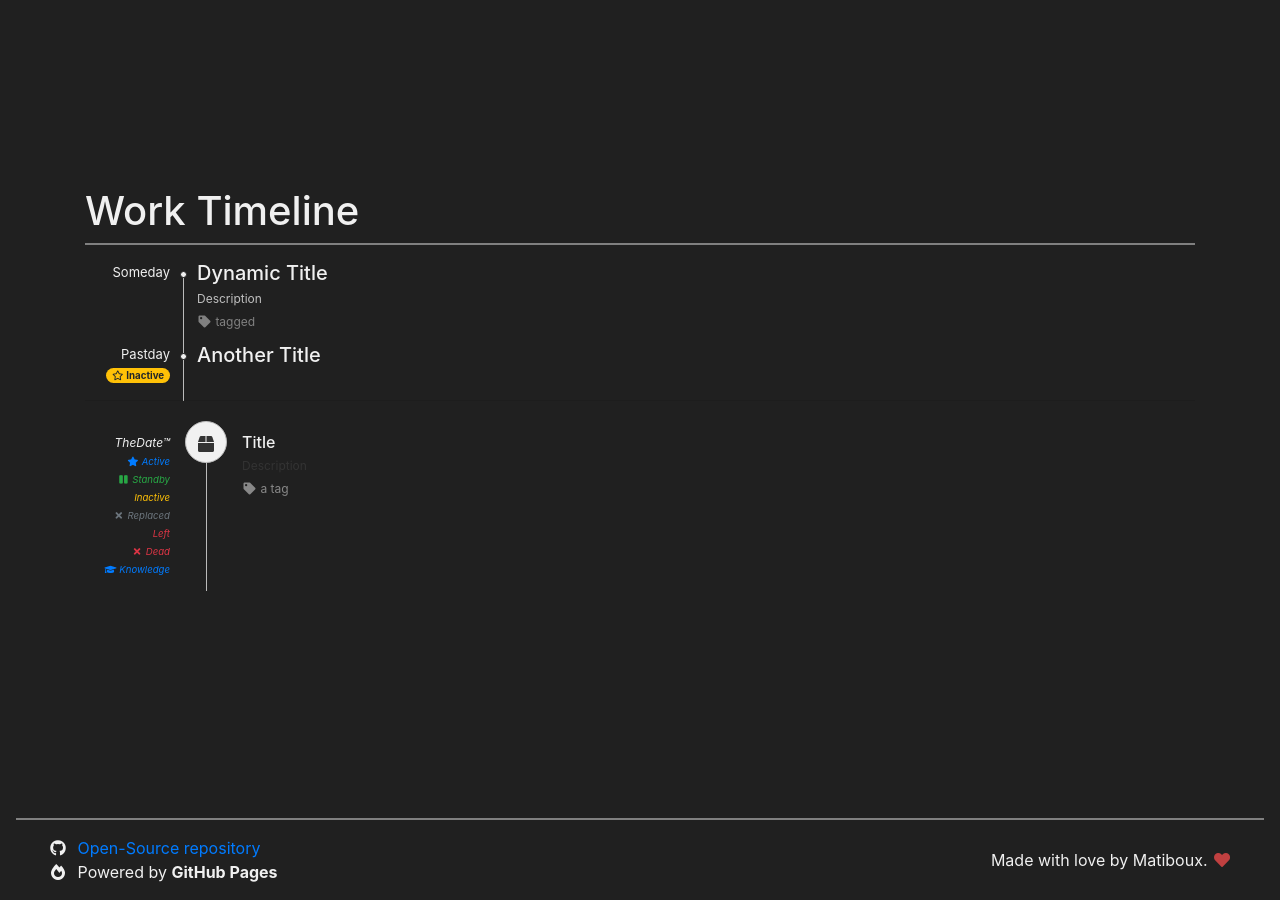
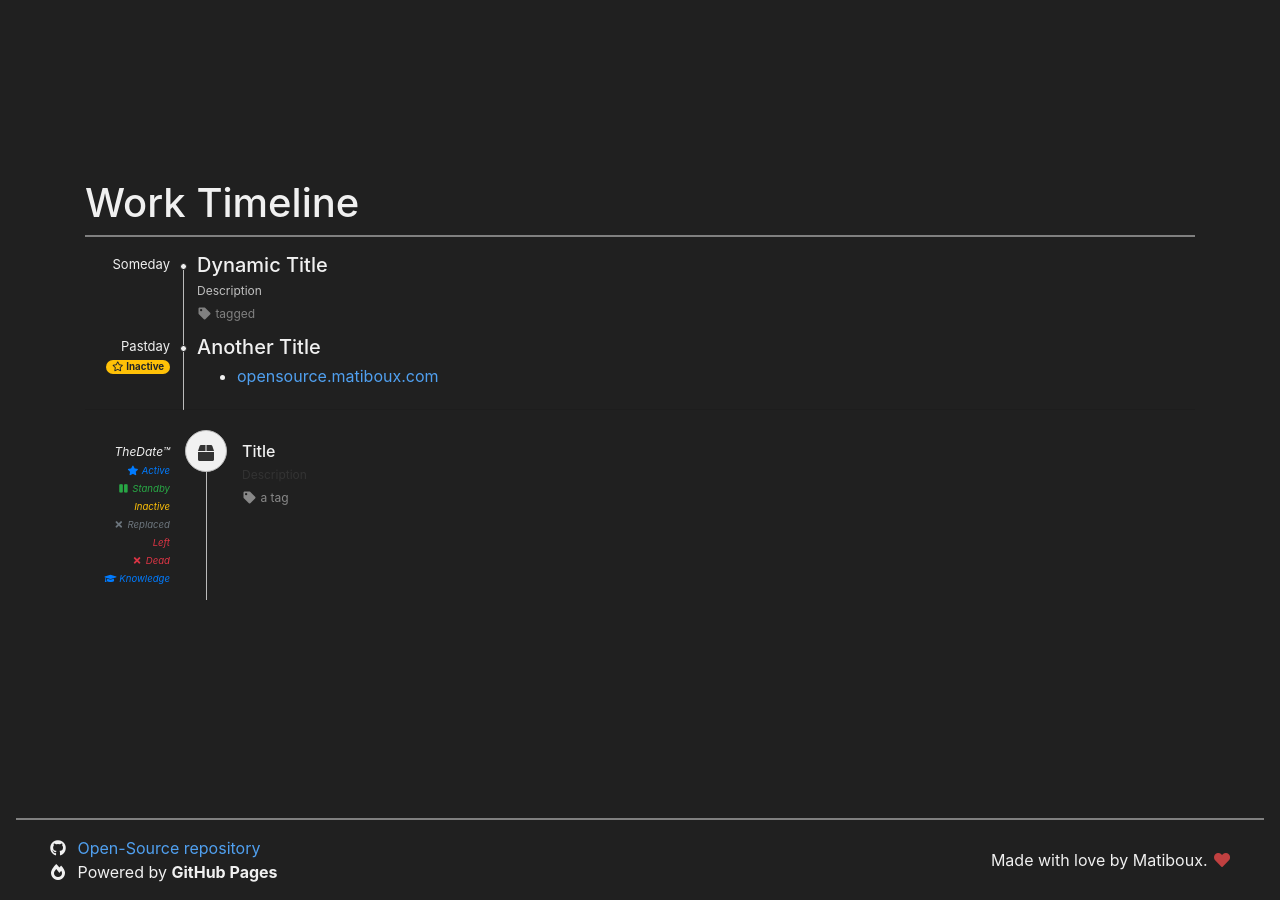
Before and after one commit to matiboux/matiboux.me, a Jekyll site: the page built from timeline.html, in a window 1280 px wide. Built offline with Jekyll 4.4.1, drawn with Linux system fonts in a browser that asks for light colours; nearby versions of some CDN libraries.

Commit message:
css links and stuff

```diff
--- a/_data/timeline.yml
+++ b/_data/timeline.yml
@@ -5,3 +5,6 @@
 - title: Another Title
   date: Pastday
   category: inactive
+  links:
+  - title: opensource.matiboux.com
+    href: https://opensource.matiboux.com/
--- a/_includes/loadtimeline.html
+++ b/_includes/loadtimeline.html
@@ -26,9 +26,23 @@
 				</div>
 				<div class="content">
 					<h4>{{ item.title }}</h4>
-					{% if item.description %}
+
+					{% if item.description.first %}
+						{% for description in item.description %}
+							<p class="description">{{ description }}</p>
+						{% endfor %}
+					{% else %}
 						<p class="description">{{ item.description }}</p>
 					{% endif %}
+
+					{% if item.links %}
+						<ul class="links">
+							{% for link in item.links %}
+								<li><a href="{{ link.href }}">{{ link.title }}</a></li>
+							{% endfor %}
+						</ul>
+					{% endif %}
+
 					{% if item.tag %}
 						<p class="tag"><i class="fas fa-tag fa-fw"></i> {{ item.tag }}</p>
 					{% endif %}
--- a/assets/css/style.css
+++ b/assets/css/style.css
@@ -18,6 +18,10 @@ body {
 	flex-direction: column;
 	color: #f0f0f0;
 }
+
+a { color: #50a0f0 }
+a:hover { color: #4080c0 }
+
 
 #main {
     display: block;
```
